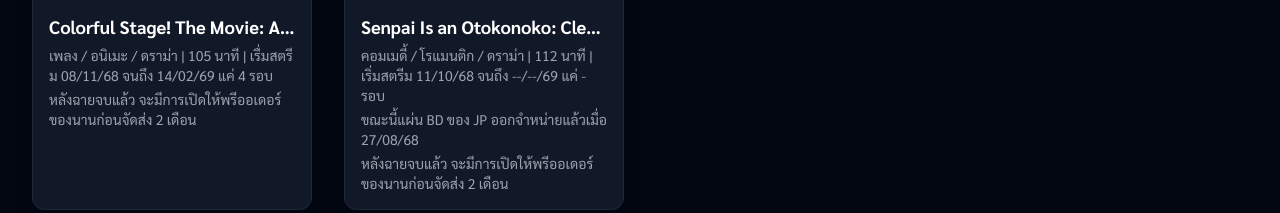
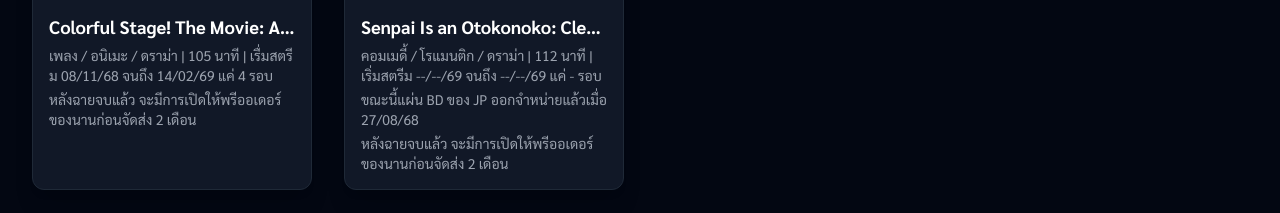
Before and after one commit to twyeu-repoplus/twyeu-repoplus.github.io, a plain HTML site: page index.html in a window 1280 px wide. Shown: the part 643-856 px from the top of the page. Drawn offline with nearby package versions, Linux system fonts and the light colour scheme.

Commit message:
Update index.html

```diff
--- a/index.html
+++ b/index.html
@@ -136,7 +136,7 @@
                     </div>
                     <div class="p-4">
                         <h3 class="text-lg font-bold text-white truncate">Senpai Is an Otokonoko: Clear After the Rain</h3>
-                        <p class="text-sm text-gray-400 mt-1">คอมเมดี้ / โรแมนติก / ดราม่า  |  112 นาที  |  เริ่มสตรีม 11/10/68 จนถึง --/--/69 แค่ - รอบ</p>
+                        <p class="text-sm text-gray-400 mt-1">คอมเมดี้ / โรแมนติก / ดราม่า  |  112 นาที  |  เริ่มสตรีม --/--/69 จนถึง --/--/69 แค่ - รอบ</p>
                         <p class="text-sm text-gray-400 mt-1">ขณะนี้แผ่น BD ของ JP ออกจำหน่ายแล้วเมื่อ 27/08/68</p>
                         <p class="text-sm text-gray-400 mt-1">หลังฉายจบแล้ว จะมีการเปิดให้พรีออเดอร์ของนานก่อนจัดส่ง 2 เดือน</p>
                     </div>
```
